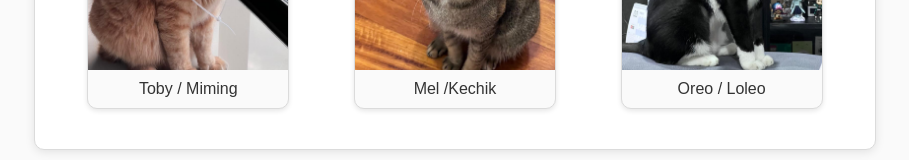
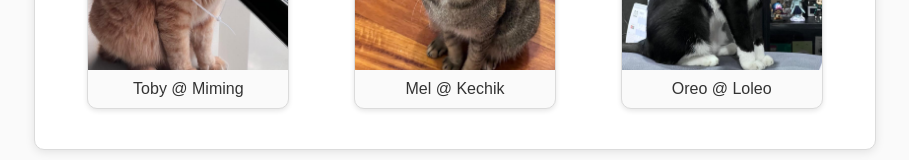
Before and after one commit to pierrejdsouza/boba, a Vue app in the folder boba-app/: page / in a window 1280 px wide. Shown: the part 686-846 px from the top of the page, without its empty margins (185-1094 px from the left). Built offline with nearby package versions, Linux system fonts and the light colour scheme.

Commit message:
changes in app

```diff
--- a/boba-app/src/components/ProfileBox.vue
+++ b/boba-app/src/components/ProfileBox.vue
@@ -38,9 +38,9 @@ export default {
   data() {
     return {
       cats: [
-        { src: 'toby.jpg', name: 'Cat 1', caption: 'Toby / Miming' },
-        { src: 'kechik.jpg', name: 'Cat 2', caption: 'Mel /Kechik' },
-        { src: 'oreo.jpg', name: 'Cat 3', caption: 'Oreo / Loleo' }
+        { src: 'toby.jpg', name: 'Cat 1', caption: 'Toby @ Miming' },
+        { src: 'kechik.jpg', name: 'Cat 2', caption: 'Mel @ Kechik' },
+        { src: 'oreo.jpg', name: 'Cat 3', caption: 'Oreo @ Loleo' }
       ]
     };
   }
```
